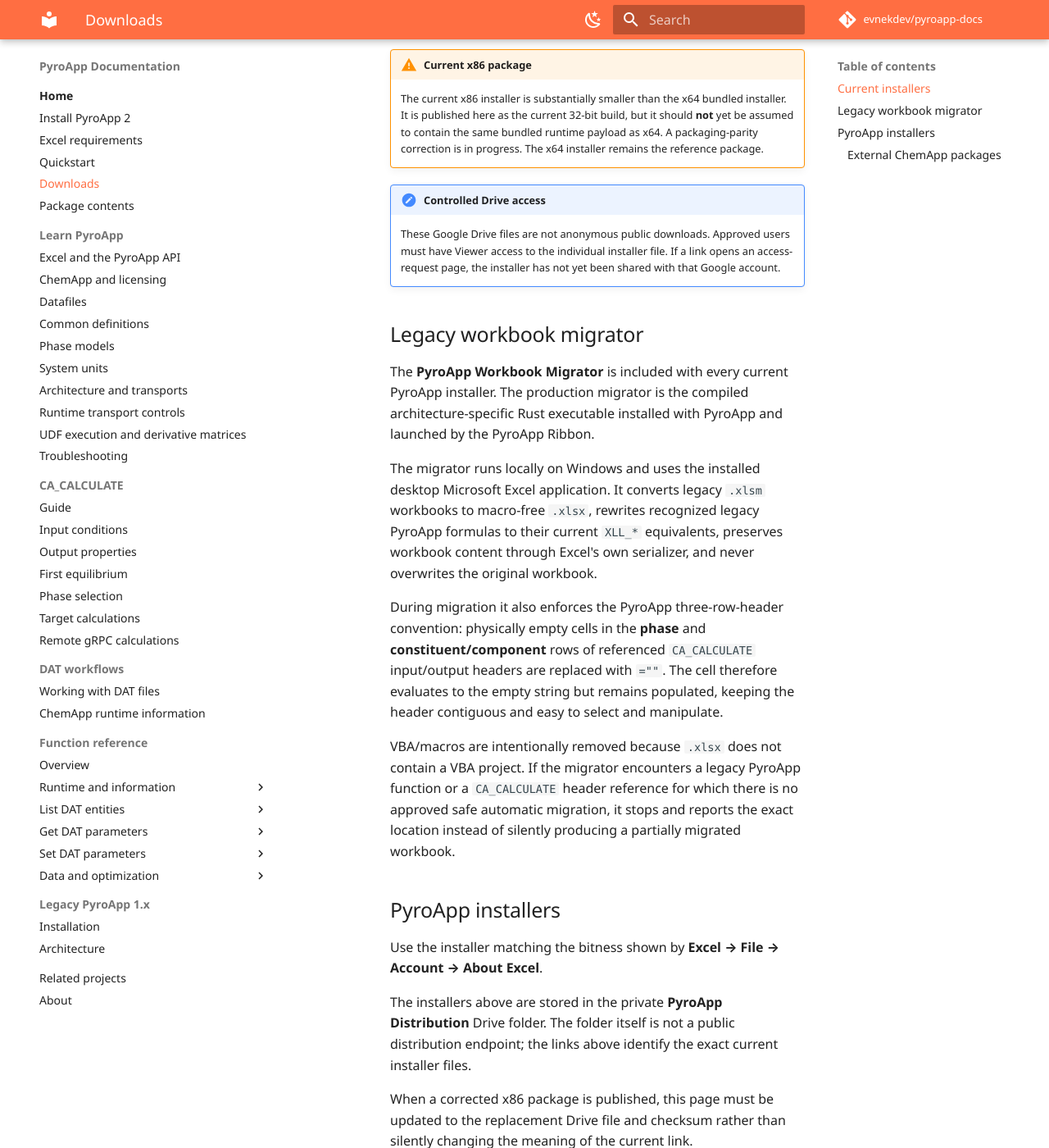
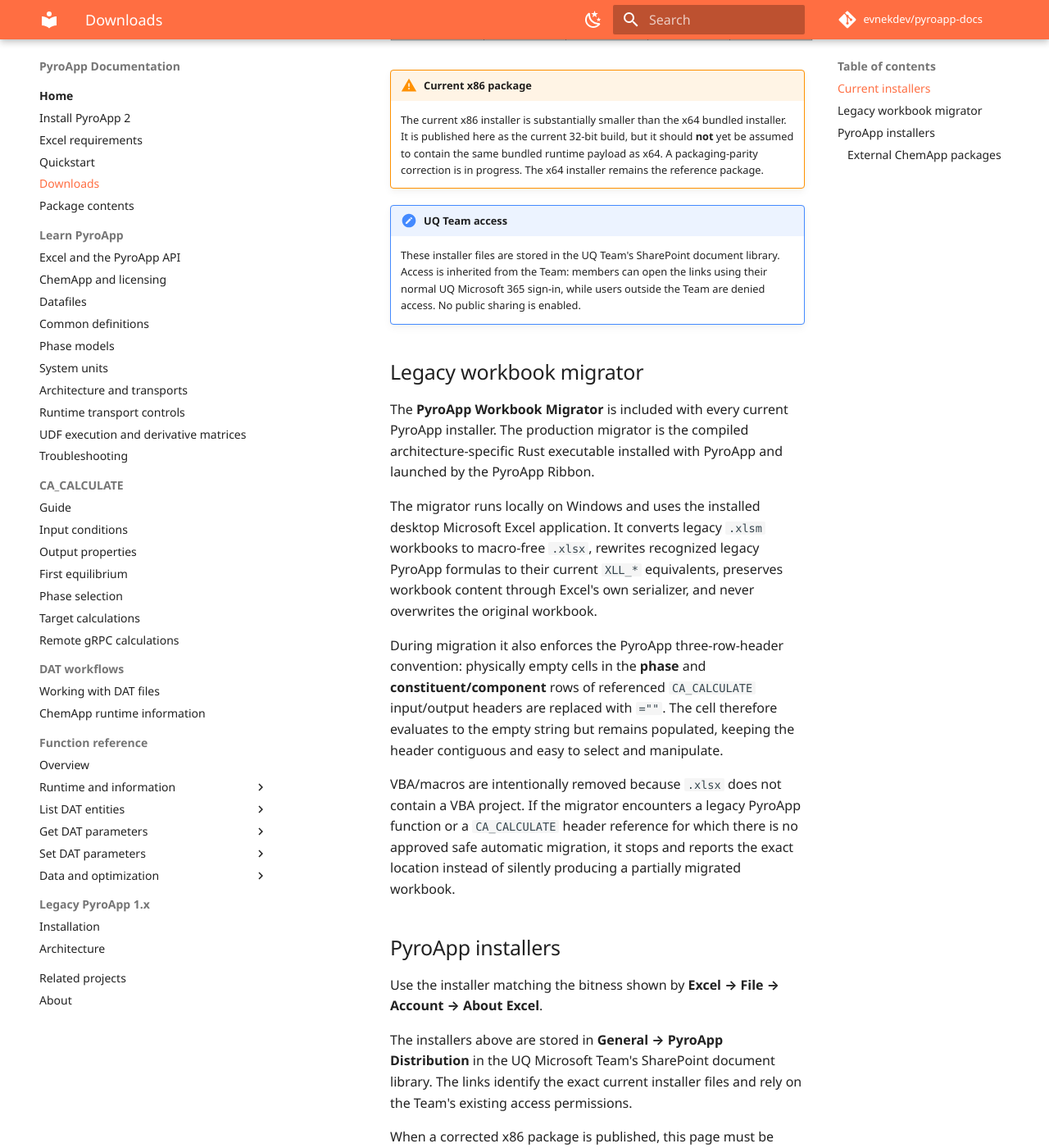
Before and after one commit to evnekdev/pyroapp-docs, an MkDocs documentation site: the page built from docs/download.md, in a window 1280 px wide and 1400 px high, scrolled down 1195 px. Shown: the whole window at 82% size. Built offline with MkDocs 1.6.1 and Material for MkDocs 9.7.7, drawn with Linux system fonts in a browser that asks for light colours; some web fonts are replaced; comment, search, counter and statistics services are not loaded; some of the changed text lies outside the part shown.

Commit message:
docs: switch PyroApp downloads to UQ SharePoint

```diff
--- a/docs/download.md
+++ b/docs/download.md
@@ -1,6 +1,6 @@
 # Downloads
 
-PyroApp release packages are distributed on an **approval-controlled basis** rather than through an anonymous public download. Each published version has separate x64 and x86 installers. Access to the installer files is controlled in Google Drive.
+PyroApp release packages are distributed on an **approval-controlled basis** rather than through an anonymous public download. Each published version has separate x64 and x86 installers. Access to the installer files is inherited from the UQ Microsoft Teams / SharePoint group.
 
 The intended primary PyroSearch package is:
 
@@ -24,14 +24,14 @@
 
 | Architecture | Installer | Size | SHA-256 | Status |
 |---|---|---:|---|---|
-| x64 | [PyroApp-0.1.0-x64-Setup.exe](https://drive.google.com/file/d/1MhdTXaq0vn4rNXxLjPrmRAQDnYKW8ajj/view?usp=drivesdk) | 77,510,254 bytes | `aaa58bba8bbc452a0a2c27fc37e184f6c69e3e58d32eda1b2c45507af6d4f67c` | Primary bundled installer |
-| x86 | [PyroApp-0.1.0-x86-Setup.exe](https://drive.google.com/file/d/1Oo9Y2WzDnK7KwtUNEyn5ZunjuxTWCRN6/view?usp=drivesdk) | 4,099,372 bytes | `57ea8bf7ada21fafd852c8c1c6f97a94e1ee36707b4d3f76506551f559fd9da0` | Interim current x86 build; package-parity correction pending |
+| x64 | [PyroApp-0.1.0-x64-Setup.exe](https://uq.sharepoint.com/:u:/r/teams/zhbggcmqxf/Shared%20Documents/General/PyroApp%20Distribution/PyroApp-0.1.0-x64-Setup.exe?d=wacfcc83134254a6aa3c41234fc9ac0e2&csf=1&web=1&e=rG3hdD) | 77,510,254 bytes | `aaa58bba8bbc452a0a2c27fc37e184f6c69e3e58d32eda1b2c45507af6d4f67c` | Primary bundled installer |
+| x86 | [PyroApp-0.1.0-x86-Setup.exe](https://uq.sharepoint.com/:u:/r/teams/zhbggcmqxf/Shared%20Documents/General/PyroApp%20Distribution/PyroApp-0.1.0-x86-Setup.exe?d=w7fa8a43d052247f4a527b71b4b22cb43&csf=1&web=1&e=PM0b0d) | 4,099,372 bytes | `57ea8bf7ada21fafd852c8c1c6f97a94e1ee36707b4d3f76506551f559fd9da0` | Interim current x86 build; package-parity correction pending |
 
 !!! warning "Current x86 package"
     The current x86 installer is substantially smaller than the x64 bundled installer. It is published here as the current 32-bit build, but it should **not** yet be assumed to contain the same bundled runtime payload as x64. A packaging-parity correction is in progress. The x64 installer remains the reference package.
 
-!!! note "Controlled Drive access"
-    These Google Drive files are not anonymous public downloads. Approved users must have Viewer access to the individual installer file. If a link opens an access-request page, the installer has not yet been shared with that Google account.
+!!! note "UQ Team access"
+    These installer files are stored in the UQ Team's SharePoint document library. Access is inherited from the Team: members can open the links using their normal UQ Microsoft 365 sign-in, while users outside the Team are denied access. No public sharing is enabled.
 
 ## Legacy workbook migrator
 
@@ -47,9 +47,9 @@
 
 Use the installer matching the bitness shown by **Excel → File → Account → About Excel**.
 
-The installers above are stored in the private **PyroApp Distribution** Drive folder. The folder itself is not a public distribution endpoint; the links above identify the exact current installer files.
+The installers above are stored in **General → PyroApp Distribution** in the UQ Microsoft Team's SharePoint document library. The links identify the exact current installer files and rely on the Team's existing access permissions.
 
-When a corrected x86 package is published, this page must be updated to the replacement Drive file and checksum rather than silently changing the meaning of the current link.
+When a corrected x86 package is published, this page must be updated to the replacement SharePoint file and checksum rather than silently changing the meaning of the current link.
 
 ### External ChemApp packages
 
```
